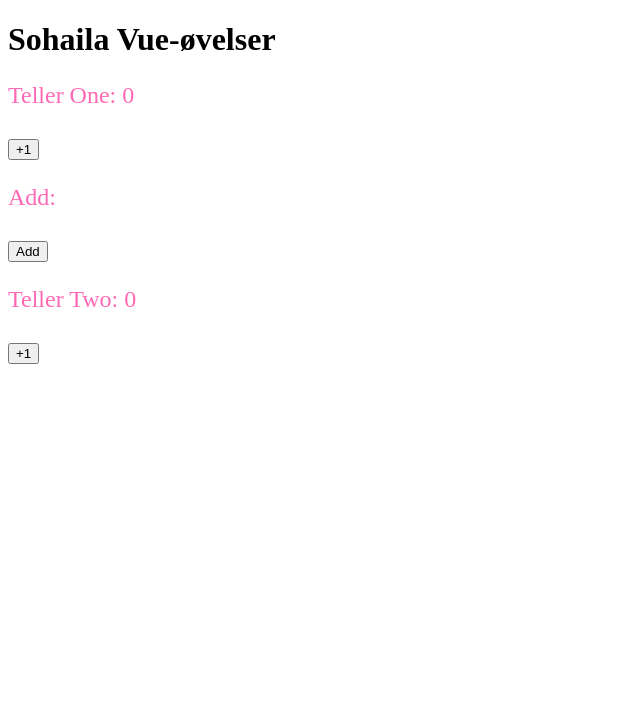
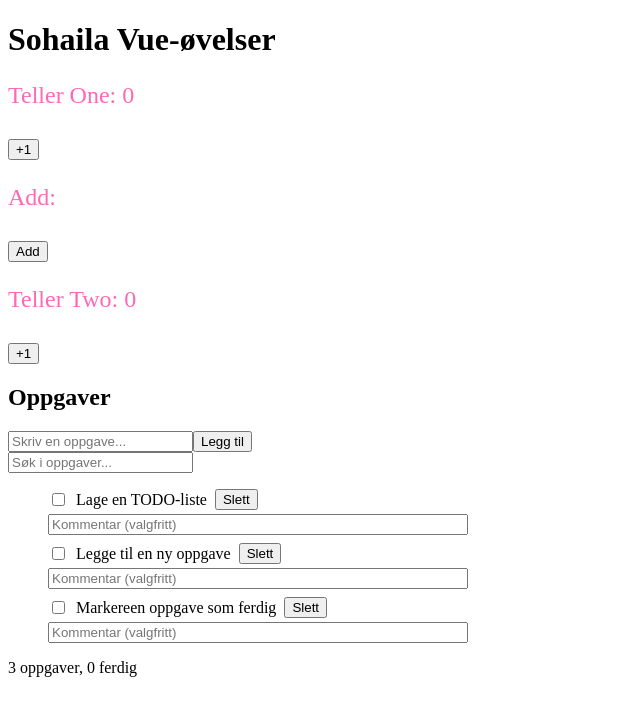
Before and after one commit to sohaila90/vue-ovelser, a Vue app: page / in a window 1280 px wide. Shown: the top 716 px of the page, without its empty margins (0-640 px from the left). Built offline with nearby package versions, Linux system fonts and the light colour scheme.

Commit message:
feat: TodoList med v-model, v-for og v-if

```diff
--- a/src/App.vue
+++ b/src/App.vue
@@ -1,9 +1,11 @@
 <script setup lang="ts">
-import AppCounter from "./AppCounter.vue";
+import AppCounter from "./components/AppCounter.vue";
+import TodoList from "./components/TodoList.vue";
 </script>
 <template>
   <h1>Sohaila Vue-øvelser</h1>
   <AppCounter />
+  <TodoList />
 </template>
 
 <style scoped></style>
--- /dev/null
+++ b/src/components/TodoList.vue
@@ -0,0 +1,87 @@
+<script setup lang="ts">
+import { ref } from "vue";
+
+type Task = {
+  id: number;
+  text: string;
+  done: boolean;
+  comment?: string;
+};
+
+const tasks = ref<Task[]>([
+  { id: 1, text: "Lage en TODO-liste", done: false },
+  { id: 2, text: "Legge til en ny oppgave", done: false },
+  { id: 3, text: "Markereen oppgave som ferdig", done: false },
+]);
+
+const newTask = ref("");
+const filter = ref("");
+let nesteId = 3;
+
+function addTask() {
+  const text = newTask.value.trim();
+  if (!text) return;
+
+  tasks.value.push({ id: nesteId++, text, done: false });
+  newTask.value = "";
+}
+function toggleTask(task: Task) {
+  task.done = !task.done;
+}
+function removeTask(id: number) {
+  tasks.value = tasks.value.filter((task) => task.id !== id);
+}
+</script>
+
+<template>
+  <section class="todo">
+    <h2>Oppgaver</h2>
+
+    <form @submit.prevent="addTask">
+      <input @keyup.enter="addTask" v-model.trim="newTask" placeholder="Skriv en oppgave..." />
+      <button type="submit">Legg til</button>
+    </form>
+
+    <input v-model.trim="filter" placeholder="Søk i oppgaver..." />
+
+    <p v-if="tasks.length === 0">Ingen oppgaver ennå</p>
+    <ul v-else>
+      <li
+        v-for="task in tasks.filter((t) => t.text.toLowerCase().includes(filter.toLowerCase()))"
+        :key="task.id"
+        :class="{ done: task.done }"
+      >
+        <div class="row">
+          <input type="checkbox" :checked="task.done" @change="toggleTask(task)" />
+          <span>{{ task.text }}</span>
+          <button @click="removeTask(task.id)">Slett</button>
+        </div>
+        <input v-model.lazy="task.comment" placeholder="Kommentar (valgfritt)" />
+      </li>
+    </ul>
+    <p>{{ tasks.length }} oppgaver, {{ tasks.filter((t) => t.done).length }} ferdig</p>
+  </section>
+</template>
+
+<style scoped>
+.todo {
+  max-width: 460px;
+}
+.done span {
+  text-decoration: line-through;
+  color: hotpink;
+}
+
+li {
+  display: flex;
+  flex-direction: column;
+  gap: 0.25rem;
+  margin-bottom: 0.5rem;
+}
+
+.row {
+  display: flex;
+  gap: 0.5rem;
+  align-items: center;
+}
+</style>
```
Also changed, not shown: src/components/AppCounter.vue (renamed from src/AppCounter.vue).
